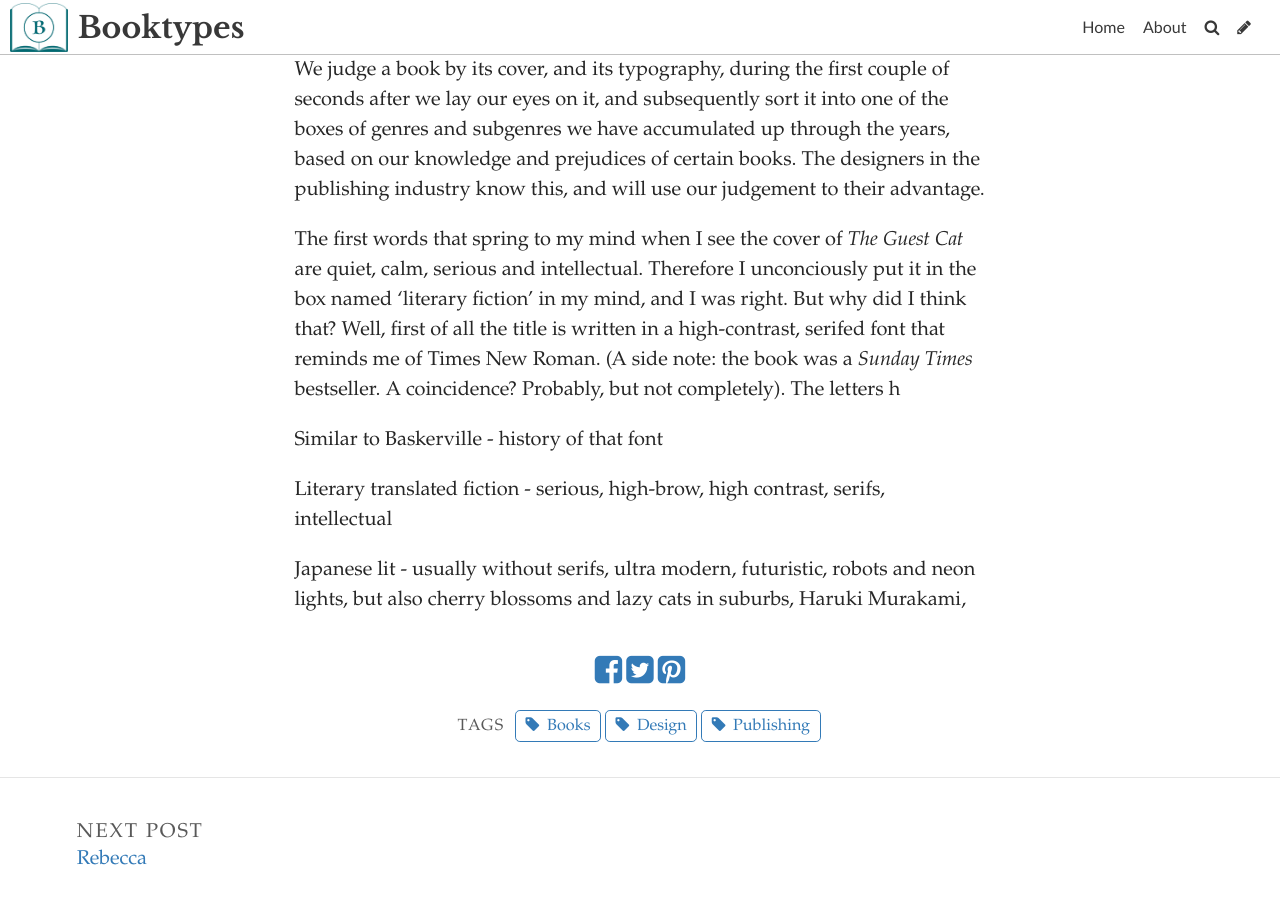
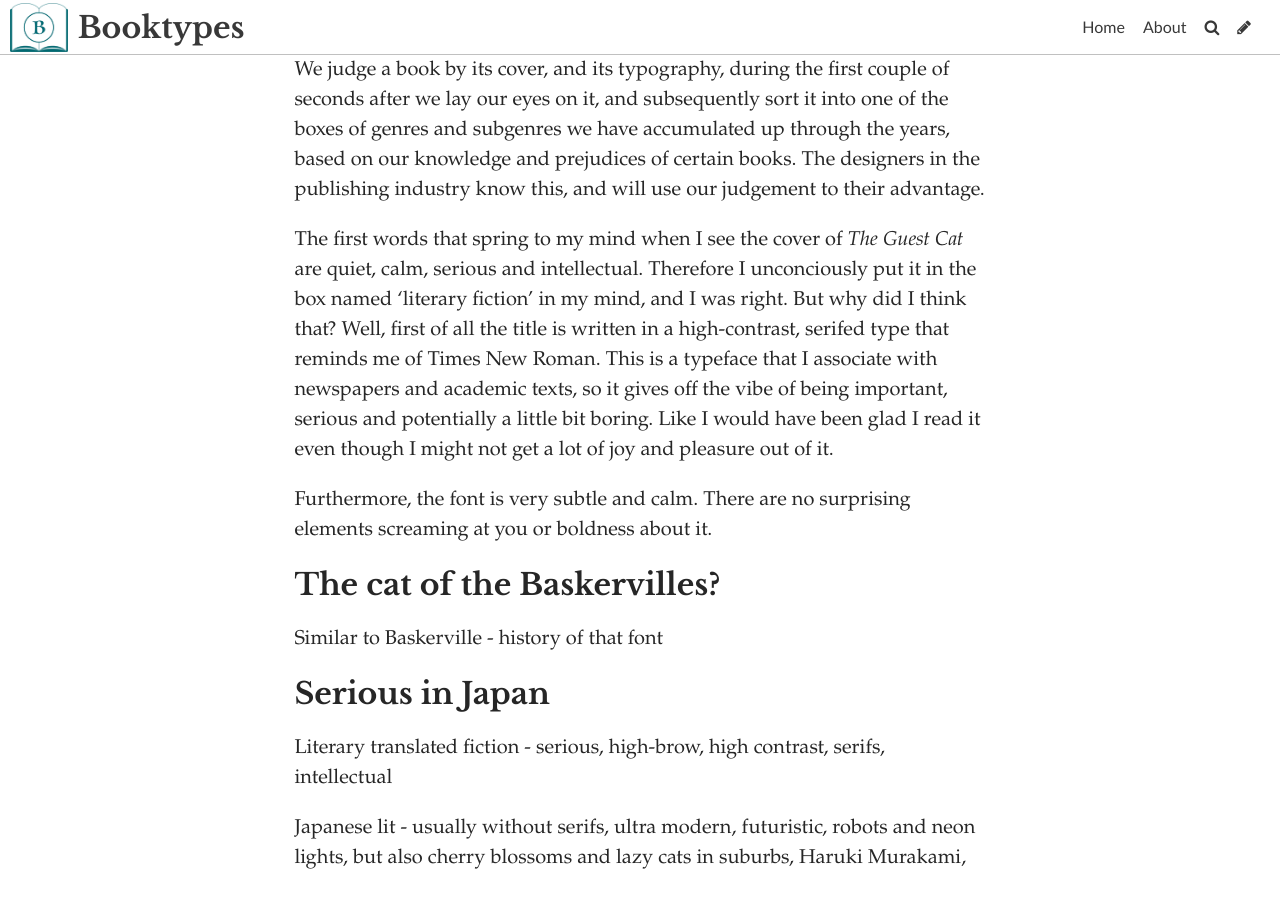
Before and after one commit to maudhaugland/booktypes, a Jekyll site: the page built from _posts/2021-10-04-the-contrasts-of-the-guest-cat.md, in a window 1280 px wide and 900 px high, scrolled down 1398 px. Built offline with Jekyll 4.4.1, drawn with Linux system fonts in a browser that asks for light colours; some web fonts are replaced.

Commit message:
Update Post “2021-10-04-the-contrasts-of-the-guest-cat”

```diff
--- a/_posts/2021-10-04-the-contrasts-of-the-guest-cat.md
+++ b/_posts/2021-10-04-the-contrasts-of-the-guest-cat.md
@@ -26,9 +26,15 @@ It is not a story for children, as one might have presumed if they only *heard*
 
 We judge a book by its cover, and its typography, during the first couple of seconds after we lay our eyes on it, and subsequently sort it into one of the boxes of genres and subgenres we have accumulated up through the years, based on our knowledge and prejudices of certain books. The designers in the publishing industry know this, and will use our judgement to their advantage.
 
-The first words that spring to my mind when I see the cover of *The Guest Cat* are quiet, calm, serious and intellectual. Therefore I unconciously put it in the box named 'literary fiction' in my mind, and I was right. But why did I think that? Well, first of all the title is written in a high-contrast, serifed font that reminds me of Times New Roman. (A side note: the book was a *Sunday Times* bestseller. A coincidence? Probably, but not completely). The letters h
+The first words that spring to my mind when I see the cover of *The Guest Cat* are quiet, calm, serious and intellectual. Therefore I unconciously put it in the box named 'literary fiction' in my mind, and I was right. But why did I think that? Well, first of all the title is written in a high-contrast, serifed type that reminds me of Times New Roman. This is a typeface that I associate with newspapers and academic texts, so it gives off the vibe of being important, serious and potentially a little bit boring. Like I would have been glad I read it even though I might not get a lot of joy and pleasure out of it.
+
+Furthermore, the font is very subtle and calm. There are no surprising elements screaming at you or boldness about it.
+
+### The cat of the Baskervilles?
 
 Similar to Baskerville - history of that font
+
+### Serious in Japan
 
 Literary translated fiction - serious, high-brow, high contrast, serifs, intellectual
 
```
